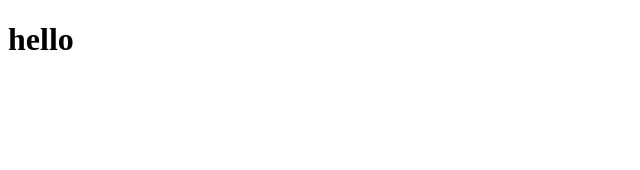
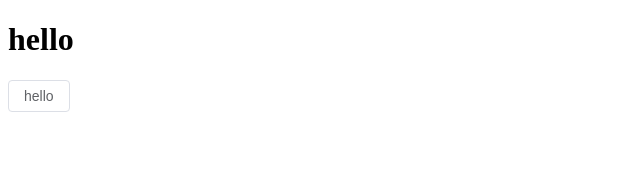
Before and after one commit to Dxide/wiki-vue, a Vue app: page / in a window 1280 px wide. Shown: the top 170 px of the page, without its empty margins (0-640 px from the left). Built offline with nearby package versions, Linux system fonts and the light colour scheme.

Commit message:
4月9日 导入element-plus框架

```diff
--- a/package.json
+++ b/package.json
@@ -8,6 +8,7 @@
     "preview": "vite preview"
   },
   "dependencies": {
+    "element-plus": "^2.1.8",
     "vue": "^3.2.25",
     "vue-router": "^4.0.14"
   },
--- a/src/main.ts
+++ b/src/main.ts
@@ -1,4 +1,6 @@
 import { createApp } from 'vue'
 import App from './App.vue'
 import router from "./router";
-createApp(App).use(router).mount('#app')
+import ElementPlus from 'element-plus'
+import 'element-plus/dist/index.css'
+createApp(App).use(router).use(ElementPlus).mount('#app')
--- a/src/views/Home.vue
+++ b/src/views/Home.vue
@@ -1,5 +1,6 @@
 <template>
 <h1>hello</h1>
+  <el-button>hello</el-button>
 </template>
 
 <script>
```
Also changed, not shown: 1 other file (tests, documents, lock files or other folders).
